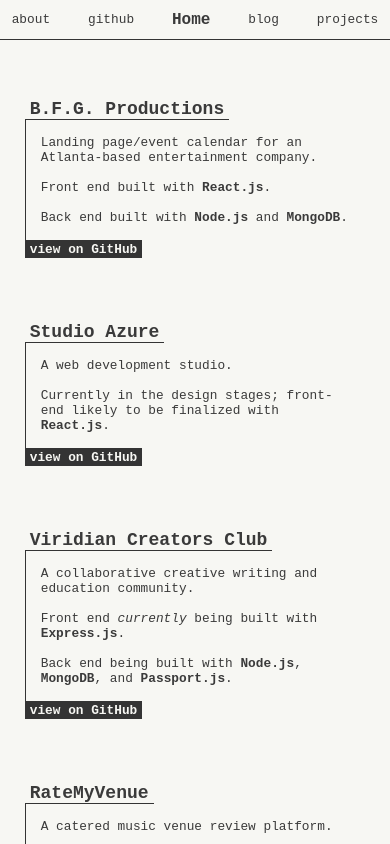
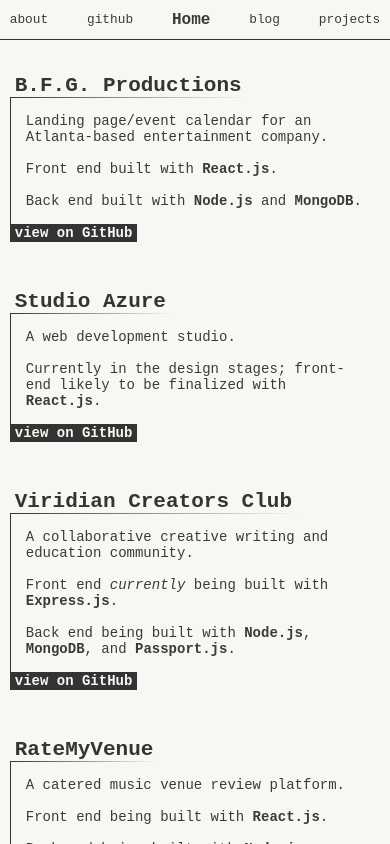
Before and after one commit to domzalex/portfolio-website-react, a React (Create React App) app: page /Projects in a window 390 px wide. Built offline with nearby package versions, Linux system fonts and the light colour scheme.

Commit message:
modified some styles

```diff
--- a/src/About.js
+++ b/src/About.js
@@ -6,10 +6,12 @@
   return (
       <div>
         <div className="aboutContent">
-          <h1>About me</h1>
-          <p className="about-text">My name is Alex Domzalski and I am a full-stack web developer with focus on the MERN development stack and a part of the engineering group for <a href="https://www.studioazure.io" target="_blank">studioazure.io</a> where I help with development sprints. Outside of development, I am a touring and session bassist and am studying to become a licensed falconer with hopes to aid in the conservation of migratory birds of prey.
-          <br></br><br></br>
-          If you'd like to reach out, <a href="mailto:hello@alexdomzalski.com" target="_blank">this</a> is my email.</p>
+          <h2>I'm Alex Domzalski...</h2>
+          <p className="about-text">... a full-stack web developer with focus on the MERN development stack and a part of the engineering group for <a href="https://www.studioazure.io" target="_blank">studioazure.io</a> where I help with development sprints.<br></br><br></br>Outside of development, I am a touring and session bassist and am studying to become a licensed falconer with hopes to aid in the conservation of migratory birds of prey.<br></br><br></br>Should you have any questions for me regarding work or just want to geek out with me over music gear or Elden Ring, don't hesitate to reach out.<br></br><br></br>Cheers!</p>
+          <div className="about-links">
+            <a href="mailto:hello@alexdomzalski.com" className="github" target="_blank">e-mail</a>
+            <a href="https://www.instagram.com/alex.domzalski" className="github instagram" target="_blank">instagram</a>
+          </div>
         </div>
       </div>
 )
--- a/src/App.css
+++ b/src/App.css
@@ -168,23 +168,56 @@
   position: absolute;
   left: 50%;
   top: 23%;
-  text-align: center;
+  text-align: left;
   transform: translateX(-50%);
 }
-.aboutContent h1 {
+.aboutContent h2 {
+  position: relative;
   font-size: 2em;
-  color: rgb(58, 58, 58);
+  width: auto;
+  color: rgb(52, 52, 52);
+  border-bottom: solid 1px rgb(52, 52, 52);
 }
 .about-text {
   background-color: #f7f7f3;
-  margin: 35px;
   font-size: 18px;
   font-weight: 400;
   letter-spacing: 1.4px;
   line-height: 2em;
   text-align: left;
-  padding: 0px 20px;
-  border-left: solid 2px rgb(52, 52, 52);
+  padding: 30px;
+  border-left: solid 1px rgb(52, 52, 52);
+}
+.aboutContent h2::before {
+  content: '';
+  position: absolute;
+  bottom: -2px;
+  left: 0;
+  height: 3px;
+  width: 100%;
+  background: linear-gradient( 90deg, #f7f7f300 0%, #f7f7f3 50% );
+}
+.aboutContent .github {
+  text-decoration: none;
+  font-size: 18px;
+  font-weight: 600;
+  margin: 0;
+  padding: 2px 5px 1px 5px;
+  color: #f7f7f3;
+  background-color: rgb(52, 52, 52);
+}
+.aboutContent .instagram {
+  margin-left: 25px;
+  position: relative;
+}
+.aboutContent .instagram::after {
+  content: '';
+  position: absolute;
+  bottom: 50%;
+  left: -25px;
+  height: 1px;
+  width: 25px;
+  background-color: rgb(52, 52, 52);
 }
 
 
@@ -203,54 +236,57 @@
 .projects-list {
   display: grid;
   grid-template-columns: repeat(4, 1fr);
-  grid-gap: 1.5rem;
+  grid-gap: 3rem;
   margin: auto;
 }
 .project {
   display: flex;
   flex-direction: column;
-  align-items: center;
+  align-items: flex-start;
+  justify-content: space-between;
   position: relative;
   width: auto;
-  height: 350px;
-  border-radius: 5px;
-  border: solid 1px rgb(52, 52, 52);
-  transition: all 0.2s ease;
-}
-.project:hover {
-  transform: scale(1.03);
+  height: 250px;
 }
 .project-name {
+  position: relative;
   font-weight: 800;
-  font-size: 1.5em;
-
+  font-size: 1em;
+  text-decoration: none;
+  padding: 0px 5px;
+  color: rgb(52, 52, 52);
   border-bottom: solid 1px rgb(52, 52, 52);
+}
+.project-name::before {
+  content: '';
+  position: absolute;
+  bottom: -2px;
+  left: 0;
+  height: 3px;
+  width: 100%;
+  background: linear-gradient( 90deg, #f7f7f300 0%, #f7f7f3 100% );
 }
 .project-text {
   font-size: 16px;
-  padding: 0 10px;
-  margin: 20px 0px;
+  padding: 15px;
   text-align: left;
-}
-.project h3 {
-  color: red;
-  margin-top: 0.3em;
-  font-size: 0.8em;
+  height: 100%;
+  border-left: solid 1px rgb(52, 52, 52);
 }
 .project-links {
-  display: flex;
-  flex-direction: column;
-  position: absolute;
-  bottom: 25px;
+  width: auto;
+  position: relative;
+  bottom: 0;
+  text-align: left;
+  background-color: rgb(52, 52, 52);
 }
-.project a {
+.project-links .github {
   text-decoration: none;
-  position: relative;
-  width: auto;
-  font-size: 12px;
-  font-weight: 800;
-  color: rgb(58, 58, 58);
-  margin-top: 10px;
+  font-size: 0.8em;
+  font-weight: 600;
+  margin: 0;
+  padding: 2px 5px 1px 5px;
+  color: #f7f7f3;
 }
 
 
@@ -323,7 +359,7 @@
   display: flex;
   align-items: center;
   width: 100%;
-  padding: 0 3vw;
+  padding: 0 2.5vw;
   justify-content: space-between;
 }
 
@@ -385,7 +421,7 @@
   width: 95%;
   position: absolute;
   left: 50%;
-  top: 35%;
+  top: 40%;
   text-align: center;
   transform: translateX(-50%);
 }
@@ -464,37 +500,68 @@
 .aboutContent {
   position: absolute;
   top: 40px;
-  left: 0;
+  left: 2.5vw;
   transform: none;
-  width: 100vw;
+  width: 95vw;
   height: 80vh;
   display: flex;
+  flex-direction: column;
   justify-content: center;
-  align-items: center;
+  align-items: flex-start;
   text-align: center;
 }
 
-.aboutContent h1 {
-  display: none;
-}
 
 .about-text {
   color: rgb(58, 58, 58);
-  margin: 2.5vw;
-  font-size: 0.9em;
+  margin: 0;
+  font-size: 14px;
   font-weight: 400;
   letter-spacing: normal;
-  line-height: 2em;
+  line-height: 120%;
   text-align: left;
-  padding: 7px 15px;
-  border-radius: 5px;
+  padding: 15px;
   border-left: none;
   background-color: #f7f7f3;
-  border: solid 1px rgb(52, 52, 52);
+  border-left: solid 1px rgb(52, 52, 52);
 }
-.about-text a {
-  color: rgb(18, 142, 209);
+.aboutContent h2 {
+  font-size: 20px;
+  border-bottom: solid 1px rgb(52, 52, 52);
+  width: auto;
+  padding: 0px 5px;
+  position: relative;
+}
+.aboutContent h2::before {
+  content: '';
+  position: absolute;
+  bottom: -2px;
+  left: 0;
+  height: 3px;
+  width: 100%;
+  background: linear-gradient( 90deg, #f7f7f300 0%, #f7f7f3 100% );
+}
+.aboutContent .github {
   text-decoration: none;
+  font-size: 14px;
+  font-weight: 600;
+  margin: 0;
+  padding: 2px 5px 1px 5px;
+  color: #f7f7f3;
+  background-color: rgb(52, 52, 52);
+}
+.aboutContent .instagram {
+  margin-left: 25px;
+  position: absolute;
+}
+.aboutContent .instagram::after {
+  content: '';
+  position: absolute;
+  bottom: 50%;
+  left: -25px;
+  height: 1px;
+  width: 25px;
+  background-color: rgb(52, 52, 52);
 }
 
 
@@ -517,9 +584,11 @@
   display: flex;
   flex-direction: column;
   margin: auto;
+  grid-gap: 1.5em;
 }
 .project {
-  padding: 15px;
+  padding: 0px;
+  margin-bottom: 1.5em;
   display: flex;
   flex-direction: column;
   align-items: flex-start;
@@ -541,25 +610,30 @@
   transform: none;
 }
 .project-name {
-  font-weight: 800;
-  font-size: 1.5em;
+  position: relative;
+  font-weight: auto;
+  font-size: 14px;
   margin: 0;
   padding: 0px 5px;
   color: rgb(52, 52, 52);
   text-align: left;
   border-bottom: solid 1px rgb(52, 52, 52);
-  border-top-left-radius: 5px;
-  border-top-right-radius: 5px;
+}
+.project-name::before {
+  content: '';
+  position: absolute;
+  bottom: -2px;
+  left: 0;
+  height: 3px;
+  width: 100%;
+  background: linear-gradient( 90deg, #f7f7f300 0%, #f7f7f3 100% );
 }
 .project-text {
-  font-size: 0.8em;
-  padding: 0;
+  font-size: 14px;
+  height: auto;
   padding: 15px;
   border-left: solid 1px rgb(52, 52, 52);
   margin: 0em 0em;
-}
-.project h3 {
-  font-size: 0.8em;
 }
 .project-links {
   width: auto;
@@ -568,10 +642,9 @@
   text-align: left;
   background-color: rgb(52, 52, 52);
 }
-.project-links a {
+.project-links .github {
   text-decoration: none;
-  font-size: 0.8em;
-  font-weight: 600;
+  font-size: 14px;
   margin: 0;
   padding: 2px 5px 1px 5px;
   color: #f7f7f3;
--- a/src/Projects.js
+++ b/src/Projects.js
@@ -38,12 +38,6 @@
             </div>
           </div>
           <div className="project">
-            <a href="https://legendofdragoon.org" className="project-name" rel="noreferrer" target="_blank"><h2>Legend of Dragoon</h2></a>
-            <p className="project-text">The global fansite for the video game <i>The Legend of Dragoon</i>.<br></br><br></br>Currently acting as a UX and custom CSS/JS consultant for their current WordPress build.<br></br><br></br><b>**Site is currently in the re-work planning phase.**</b></p>
-            <div className="project-links">
-            </div>
-          </div>
-          <div className="project">
             <a href="https://www.theculdesac.club" className="project-name" rel="noreferrer" target="_blank"><h2>The Cul-De-Sac</h2></a>
             <p className="project-text">A simple public blog with playful experimental features coming and going. Features a user login and a realtime chatroom built using <b>Socket.io</b>.<br></br><br></br>Front end built with <b>Express.js</b>.<br></br><br></br>Back end built with <b>Node.js</b>, <b>MongoDB</b>, and <b>Passport.js</b>.</p>
             <div className="project-links">
@@ -51,10 +45,9 @@
             </div>
           </div>
           <div className="project">
-            <a href="https://domzalex.github.io/wordle-clone/" className="project-name" rel="noreferrer" target="_blank"><h2>Wordle Clone</h2></a>
-            <p className="project-text">A clone of the popular word game <b>Wordle</b> created in an evening as a test of skills.<br></br><br></br>No single-word daily limit; play as many times as you want.<br></br><br></br><b>**Not mobile-friendly**</b></p>
+            <a href="https://legendofdragoon.org" className="project-name" rel="noreferrer" target="_blank"><h2>Legend of Dragoon</h2></a>
+            <p className="project-text">The global fansite for the video game <i>The Legend of Dragoon</i>.<br></br><br></br>Currently acting as a UX and custom CSS/JS consultant for their current WordPress build.<br></br><br></br><b>**Site is currently in the re-work planning phase.**</b></p>
             <div className="project-links">
-            <a href="https://github.com/domzalex/wordle-clone" rel="noreferrer" className="github" target="_blank">view on GitHub</a>
             </div>
           </div>
         </div>
```
